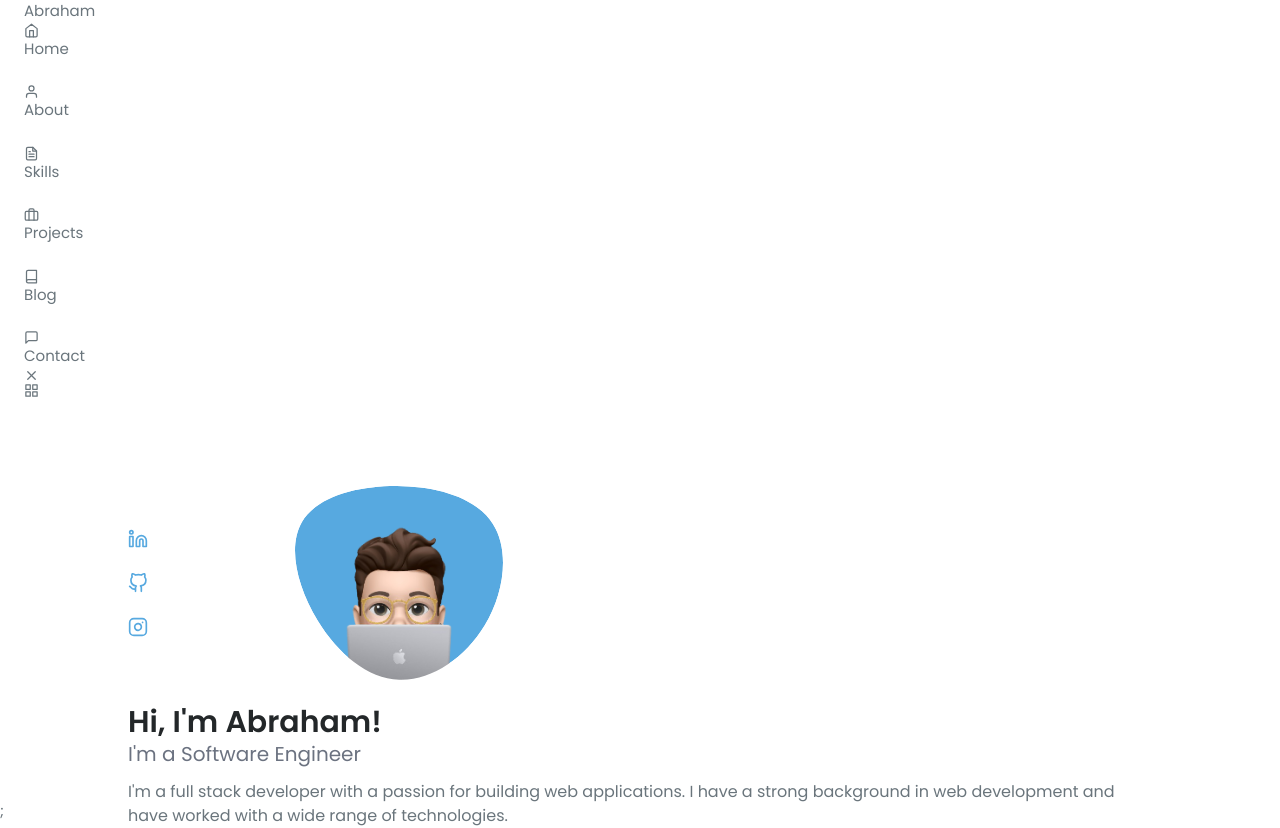
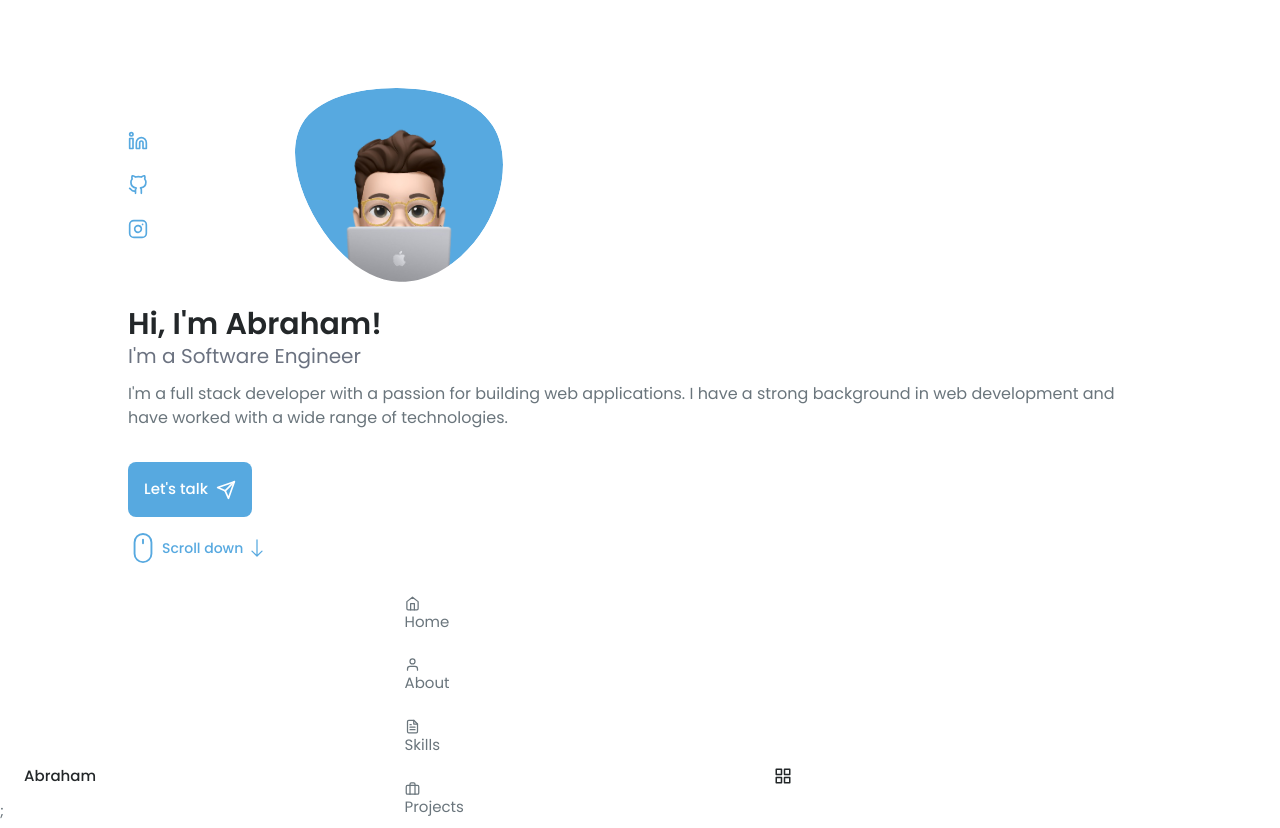
Before and after one commit to idkan/Portafolio, a Next.js app: page / in a window 1280 px wide. Shown: the top 828 px of the page. Built offline with nearby package versions, Linux system fonts and the light colour scheme.

Commit message:
Added Header Design

```diff
--- a/components/Header.js
+++ b/components/Header.js
@@ -11,8 +11,8 @@ const Navbar = () => {
 
     return (
         <header className="header" id="header">
-            <nav className="nav container">
-                <a href="#" className="nav__logo">Abraham </a>
+            <nav className="nav max-w-5xl h-12 flex justify-between items-center container">
+                <a href="#" className="nav__logo text-title font-medium hover:text-primary">Abraham </a>
                 {/* <div className={`fixed ${navMenuOpen ? "bottom-0" : "-bottom-full"} left-0 w-full bg-white px-6 pt-8 pb-16 shadow-md border rounded-t-3xl duration-300`} id="nav-menu"> */}
                 <div id="nav-menu" className="nav__menu">
                     <ul className="nav__list grid">
@@ -26,7 +26,7 @@ const Navbar = () => {
                     <FiX id="nav-close" className="nav__close" onClick={toggleNavMenu} />
                 </div>
                 <div className="nav__btns">
-                    <div id="nav-toggle" className="nav__toggle" onClick={toggleNavMenu}>
+                    <div id="nav-toggle" className="text-title font-medium text-lg cursor-pointer hover:text-primary nav__toggle" onClick={toggleNavMenu}>
                         <FiGrid className="font-bold" />
                     </div>
                 </div>
--- a/styles/globals.css
+++ b/styles/globals.css
@@ -1,7 +1,7 @@
 @import url("https://fonts.googleapis.com/css2?family=Poppins:wght@400;500;600&display=swap");
 
 @tailwind base;
-@tailwind components;
+/* @tailwind components; */
 @tailwind utilities;
 
 :root,
@@ -81,6 +81,14 @@ img {
 }
 
 /* Layout */
+.header {
+    width: 100%;
+    position: fixed;
+    bottom: 0;
+    left: 0;
+    z-index: 10;
+    background-color: #fff;
+}
 
 .container {
     max-width: 768px;
```
